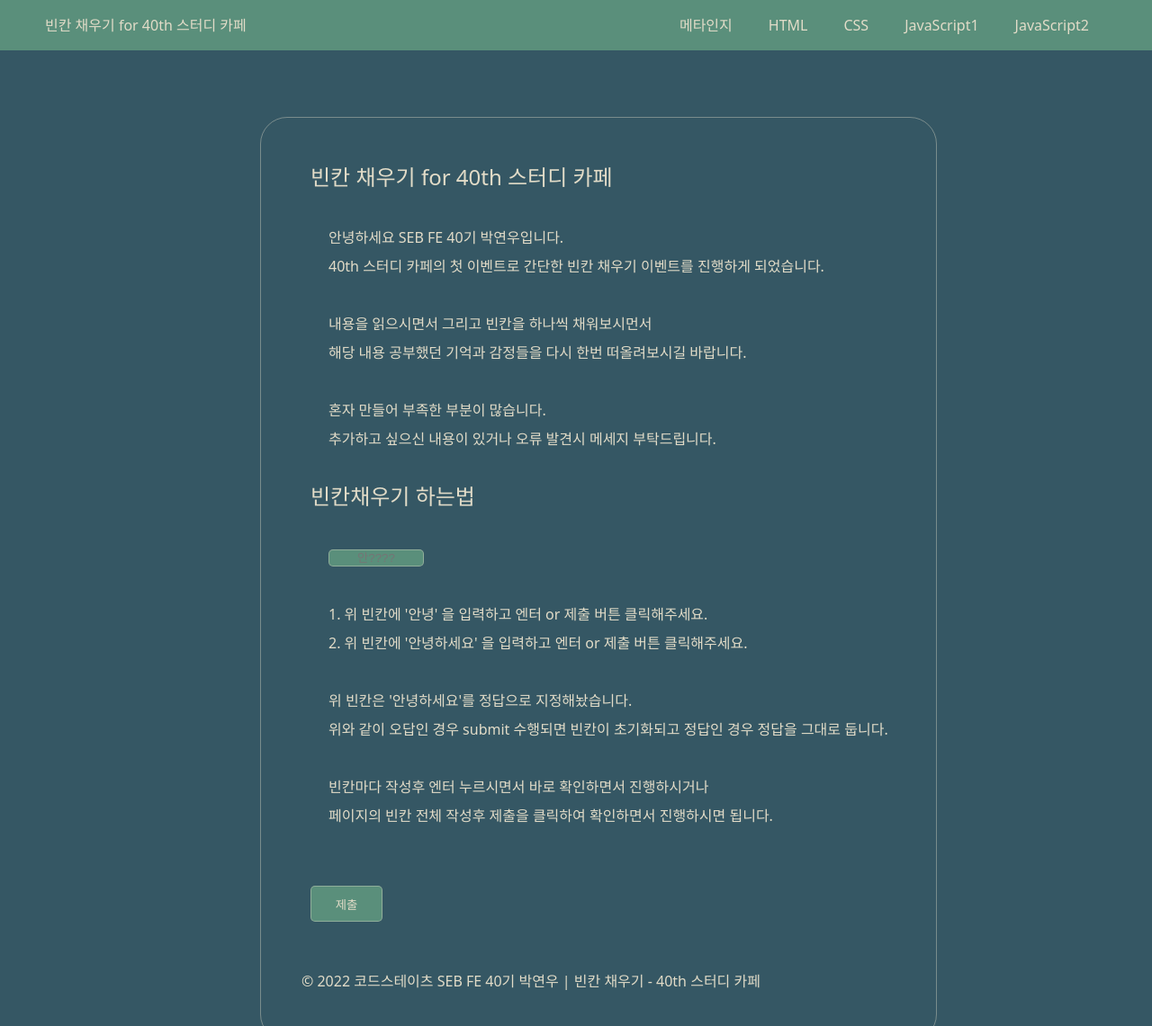
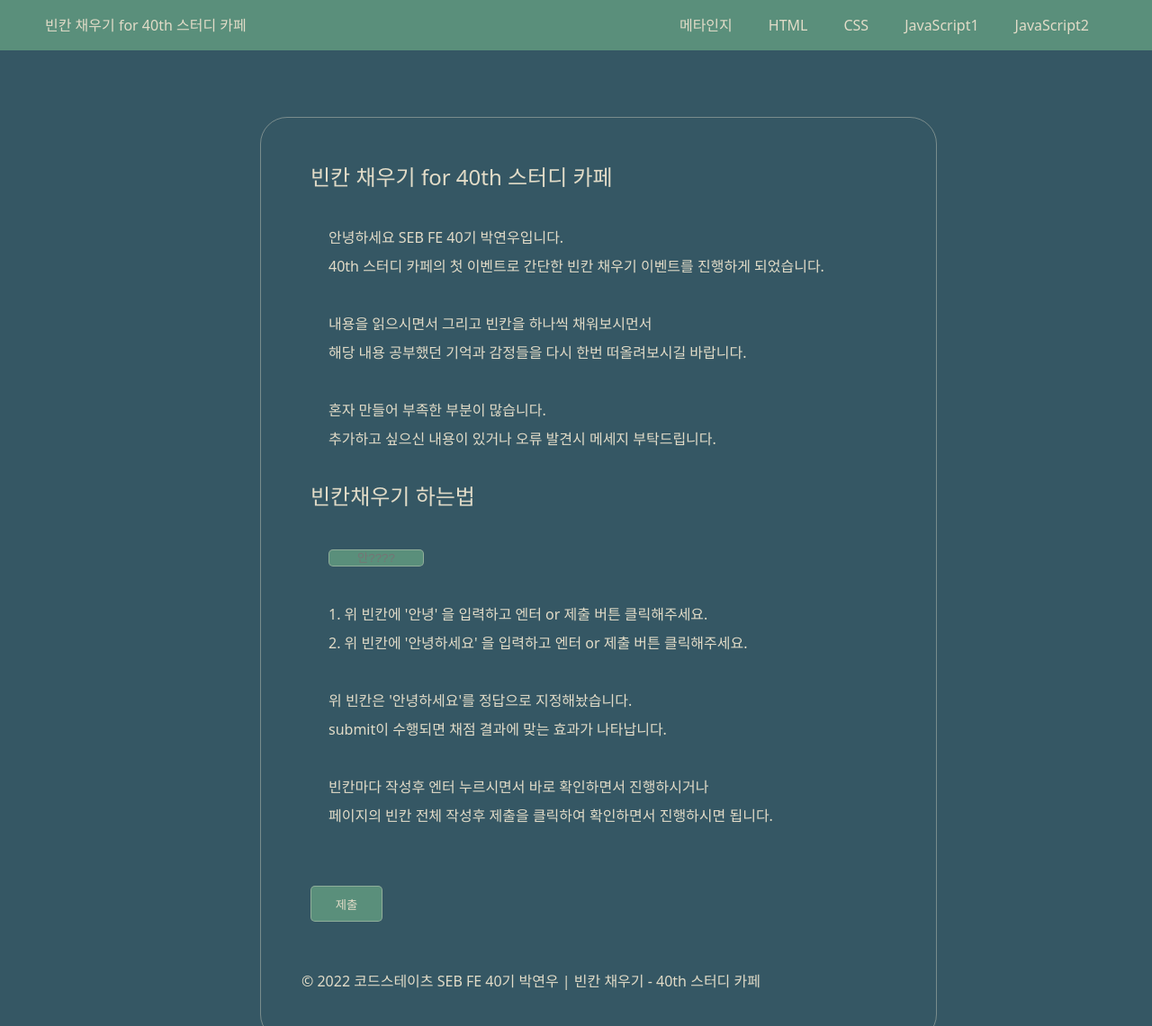
Before and after one commit to HyeonWooGa/fill-the-blank-v1, a plain HTML site: page index.html in a window 1280 px wide. Shown: the top 1141 px of the page at 90% size. Drawn offline with Linux system fonts and the light colour scheme.

Commit message:
텍스트 수정

```diff
--- a/index.html
+++ b/index.html
@@ -70,8 +70,7 @@
           >위 빈칸은 '안녕하세요'를 정답으로 지정해놨습니다.</span
         ><br />
         <span class="lines"
-          >위와 같이 오답인 경우 submit 수행되면 빈칸이 초기화되고 정답인 경우
-          정답을 그대로 둡니다.</span
+          >submit이 수행되면 채점 결과에 맞는 효과가 나타납니다.</span
         ><br /><br />
         <span class="lines"
           >빈칸마다 작성후 엔터 누르시면서 바로 확인하면서 진행하시거나</span
```
